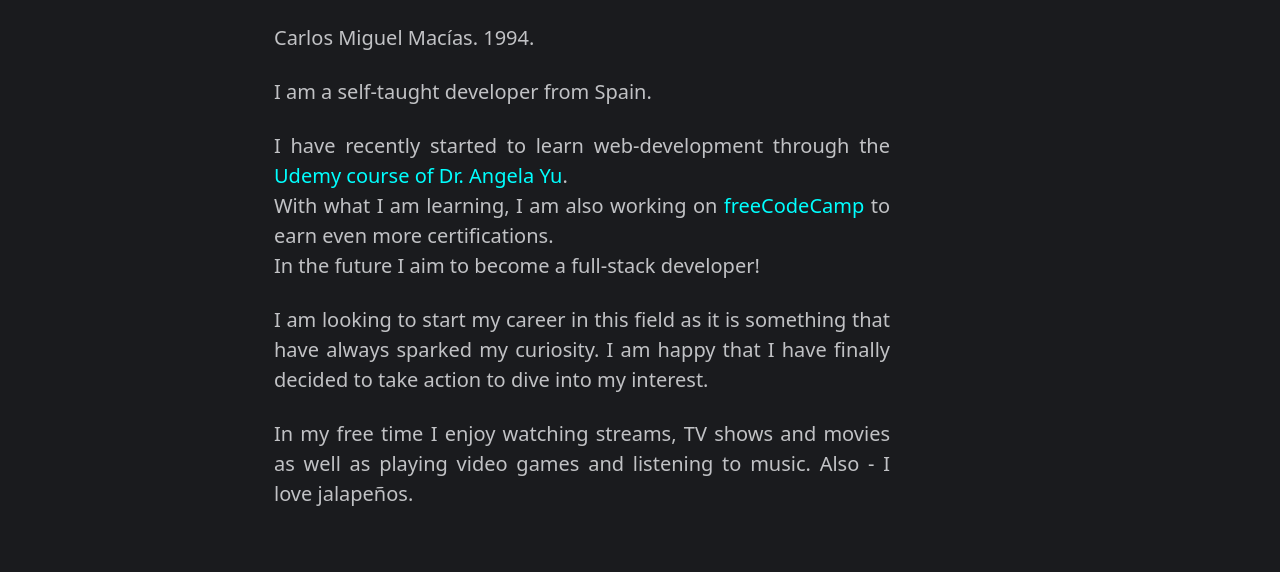
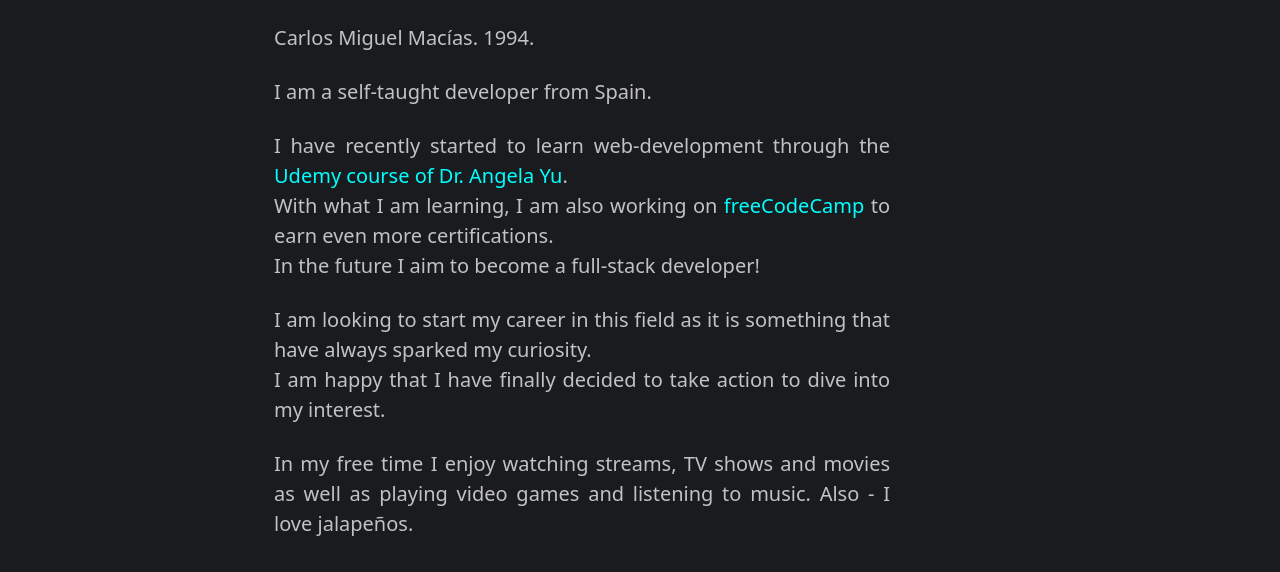
Before and after one commit to solraac10/carlos.dev, a plain HTML site: page about.html in a window 1280 px wide. Shown: the part 228-800 px from the top of the page. Drawn offline with nearby package versions, Linux system fonts and the light colour scheme.

Commit message:
Update about.html

```diff
--- a/about.html
+++ b/about.html
@@ -21,7 +21,7 @@
           <p class="lead mb-4 mt-5">Carlos Miguel Macías. 1994.</p>
           <p class="lead mb-4">I am a self-taught developer from Spain.</p>
           <p class="lead mb-4">I have recently started to learn web-development through the <a id="link" target="_blank" href="https://www.udemy.com/course/the-complete-web-development-bootcamp/">Udemy course of Dr. Angela Yu</a>.<br>With what I am learning, I am also working on <a target="_blank" href="https://www.freecodecamp.org/learn">freeCodeCamp</a> to earn even more certifications.<br>In the future I aim to become a full-stack developer!</p>
-          <p class="lead mb-4">I am looking to start my career in this field as it is something that have always sparked my curiosity. I am happy that I have finally decided to take action to dive into my interest.</p>
+          <p class="lead mb-4">I am looking to start my career in this field as it is something that have always sparked my curiosity.<br>I am happy that I have finally decided to take action to dive into my interest.</p>
           <p class="lead mb-4">In my free time I enjoy watching streams, TV shows and movies as well as playing video games and listening to music. Also - I love jalapeños.</p>
         </div>
       </div>
```
